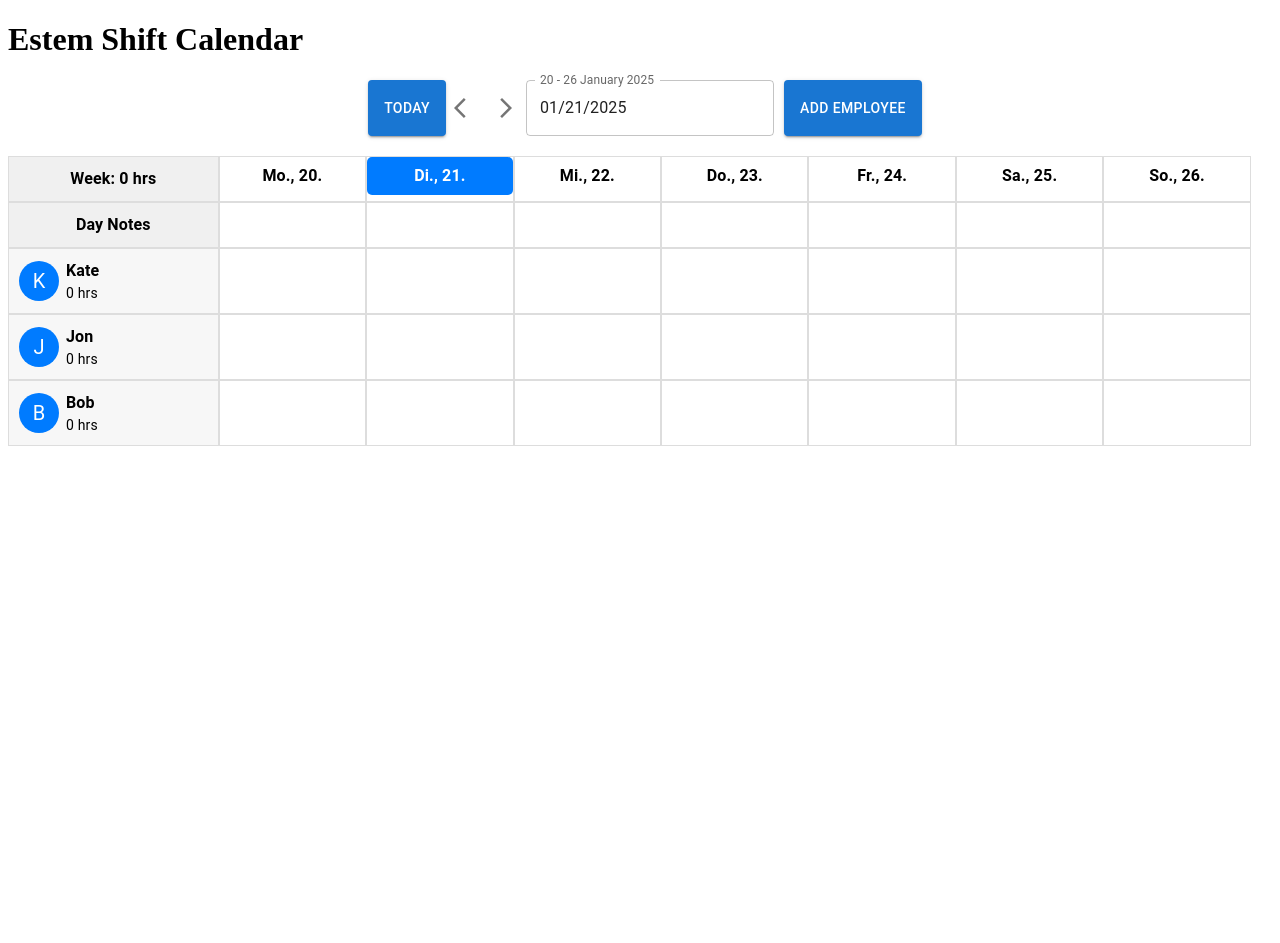
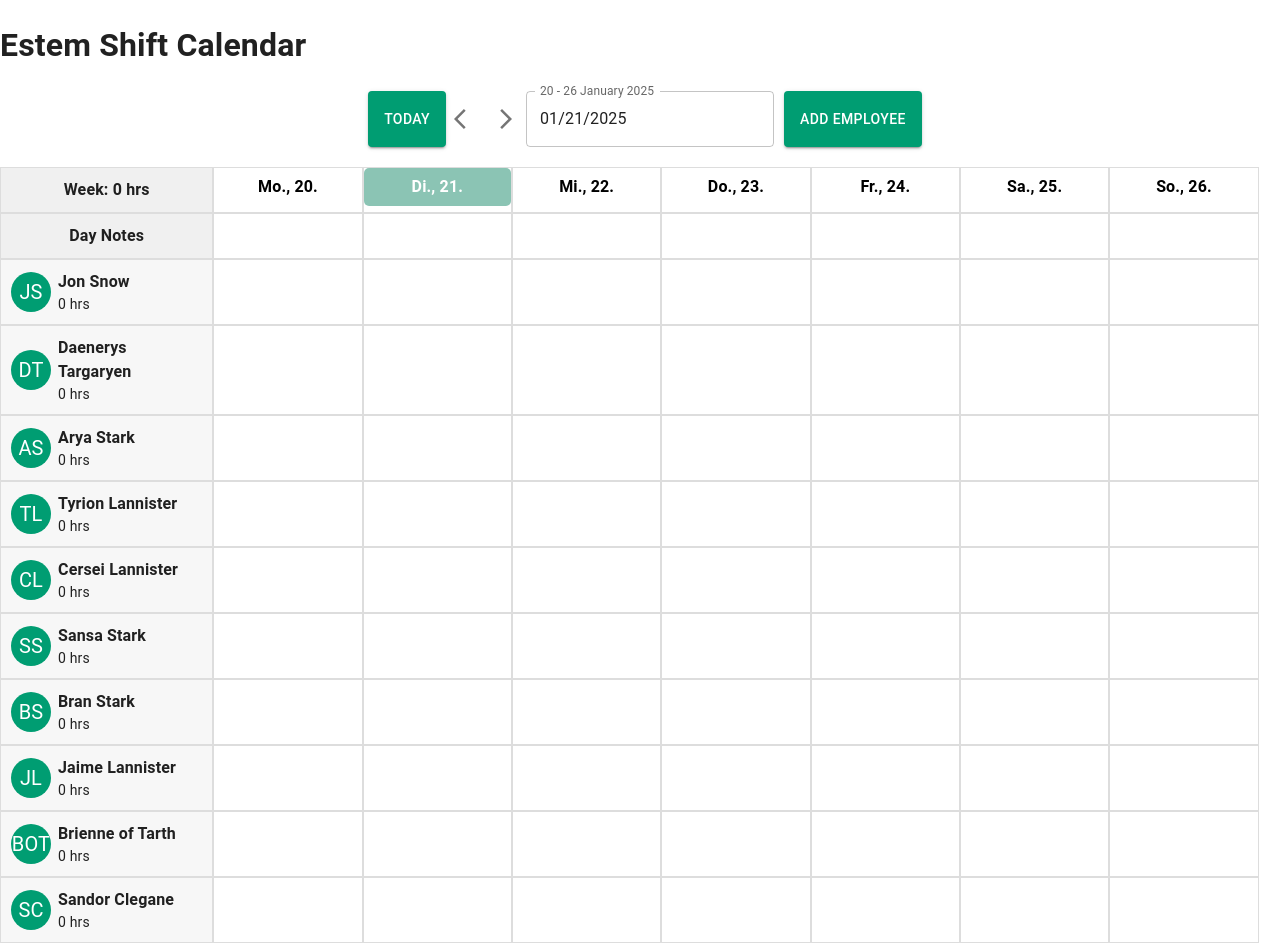
Before and after one commit to Kate-Shu/shiftCalendar, a React (Vite) app: page / in a window 1280 px wide. Before the commit the page ends 800 px from the top, so only its background shows below. Built offline with nearby package versions, Linux system fonts and the light colour scheme.

Commit message:
MUI theme implementation

```diff
--- a/src/App.tsx
+++ b/src/App.tsx
@@ -1,6 +1,13 @@
+import { CssBaseline, ThemeProvider } from '@mui/material'
 import ShiftCalendarPage from './ShiftCalendarPage'
+import theme from './themes/CssVariableTheme'
 
 const App = () => {
-  return <ShiftCalendarPage />
+  return (
+    <ThemeProvider theme={theme}>
+      <CssBaseline />
+      <ShiftCalendarPage />
+    </ThemeProvider>
+  )
 }
 export default App
--- a/src/components/shiftCalendar/ShiftCalendar.tsx
+++ b/src/components/shiftCalendar/ShiftCalendar.tsx
@@ -11,6 +11,7 @@ import {
   IconButton,
   Avatar,
   Box,
+  useTheme,
 } from "@mui/material";
 import { LocalizationProvider, DatePicker } from "@mui/x-date-pickers";
 import { AdapterDateFns } from "@mui/x-date-pickers/AdapterDateFns";
@@ -44,10 +45,18 @@ const formatToISODate = (date: Date): string => {
   return date.toISOString().split("T")[0]; // Returns 'YYYY-MM-DD'
 };
 const ShiftCalendar: React.FC = () => {
+  const theme = useTheme();
   const [employees, setEmployees] = useState<Employee[]>([
-    { id: "1", name: "Kate" },
-    { id: "2", name: "Jon" },
-    { id: "3", name: "Bob" },
+    { id: "1", name: "Jon Snow" },
+    { id: "2", name: "Daenerys Targaryen" },
+    { id: "3", name: "Arya Stark" },
+    { id: "4", name: "Tyrion Lannister" },
+    { id: "5", name: "Cersei Lannister" },
+    { id: "6", name: "Sansa Stark" },
+    { id: "7", name: "Bran Stark" },
+    { id: "8", name: "Jaime Lannister" },
+    { id: "9", name: "Brienne of Tarth" },
+    { id: "10", name: "Sandor Clegane" },
   ]);
   const [events, setEvents] = useState<Event[]>([]);
   const [addEventModalOpen, setAddEventModalOpen] = useState(false);
@@ -271,7 +280,7 @@ const ShiftCalendar: React.FC = () => {
             border: "1px solid #ddd",
           }}>
             <Box style={{
-              backgroundColor: isToday(date) ? "#007bff" : "transparent",
+              backgroundColor: isToday(date) ? theme.palette.secondary.main : "transparent",
               padding: "5px",
               borderRadius: isToday(date) ? "5px" : "0",
             }}>
@@ -346,7 +355,7 @@ const ShiftCalendar: React.FC = () => {
               >
                 <Avatar
                   style={{
-                    backgroundColor: "#007bff",
+                    backgroundColor: theme.palette.primary.main,
                     color: "white",
                     marginRight: "7px",
                   }}
@@ -390,8 +399,8 @@ const ShiftCalendar: React.FC = () => {
                     <Box
                       key={event.id}
                       style={{
-                        backgroundColor: "#007bff",
-                        color: "white",
+                        backgroundColor: theme.palette.secondary.light,
+                        color: "bla",
                         fontSize: "12px",
                         minHeight: '50%',
                         height: '100%',
@@ -448,7 +457,7 @@ const ShiftCalendar: React.FC = () => {
           <Button onClick={() => setAddEventModalOpen(false)} color="secondary">
             Cancel
           </Button>
-          <Button onClick={handleAddEvent} color="primary" variant="contained">
+          <Button onClick={handleAddEvent} color="secondary" variant="contained">
             Add Event
           </Button>
         </DialogActions>
--- /dev/null
+++ b/src/themes/CssVariableTheme.tsx
@@ -0,0 +1,17 @@
+import { createTheme } from '@mui/material/styles';
+
+const theme = createTheme({
+ palette: {
+  primary: {
+   main: '#009D72',
+  },
+  secondary: {
+   main: 'rgb(139, 196, 180)',
+   light: 'rgb(190,214,207)',
+
+   dark: '#000000',
+   contrastText: '#ffffff',
+  },
+ },
+});
+export default theme;
```
